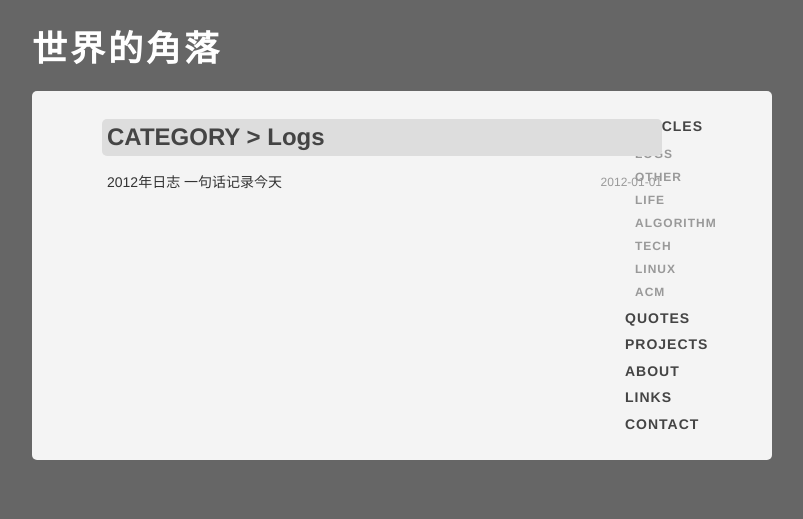
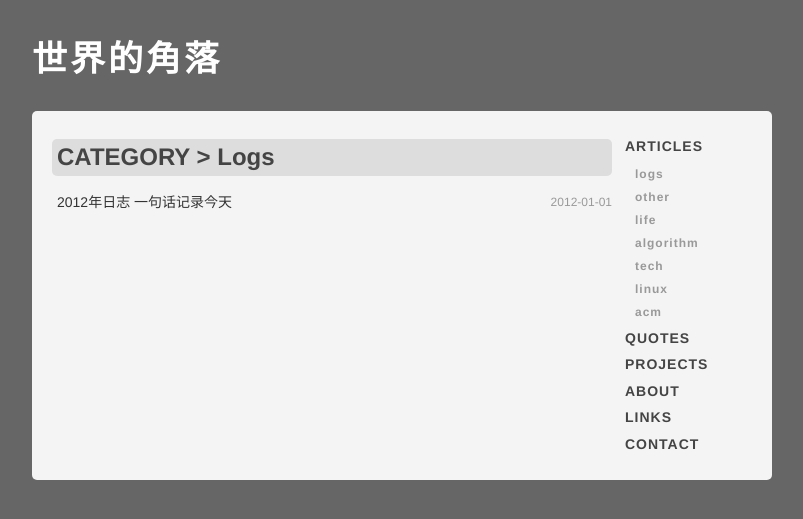
Before and after one commit to leonacwa/leonacwa.github.com, a Jekyll site: the page built from logs.html, in a window 1280 px wide. Shown: the top 519 px of the page, without its empty margins (238-1041 px from the left). Built offline with Jekyll 4.4.1, drawn with Linux system fonts in a browser that asks for light colours; Markdown is read by kramdown in place of the engine named in the settings.

Commit message:
修正了css，测试category

```diff
--- a/_layouts/default.html
+++ b/_layouts/default.html
@@ -32,7 +32,7 @@
 							<a href="#">Articles</a>
 							<ul>
 								{% for category in site.categories %}
-								<li><a href="/{{ category[0]  }}.html"> {{ category[0]  }}</a></li>
+								<li><a href="/{{ category[0]  }}.html"> {{ category.title  }}</a></li>
 								{% endfor %}
 							</ul>
 						</li>
--- a/css/style.css
+++ b/css/style.css
@@ -321,7 +321,7 @@ span.balloon {
 #sidebar {
 	float:right;
 	margin-left:-50px;
-	text-transform:uppercase;
+	/*text-transform:uppercase; 放大显示*/
 	width:20%;
 }
 
@@ -365,7 +365,7 @@ span.balloon {
 }
 
 #main {
-	float:right;
+	float:left;
 	width:80%;
 }
 
@@ -387,7 +387,7 @@ span.balloon {
 
 #logo {
 	width:740px;
-	margin:20px auto;
+	margin:30px auto;
 }
 
 #logo h1 a{
@@ -401,8 +401,9 @@ span.balloon {
 	text-align: left;
 	clear: both;
 	float: left;
-	margin-top: 40px;
-	margin-left: 40px;
+	margin-top: 0px;
+	margin-left: 100px;
+	color:#DDDDDD
 }
 
 #content .cnt p {
```
